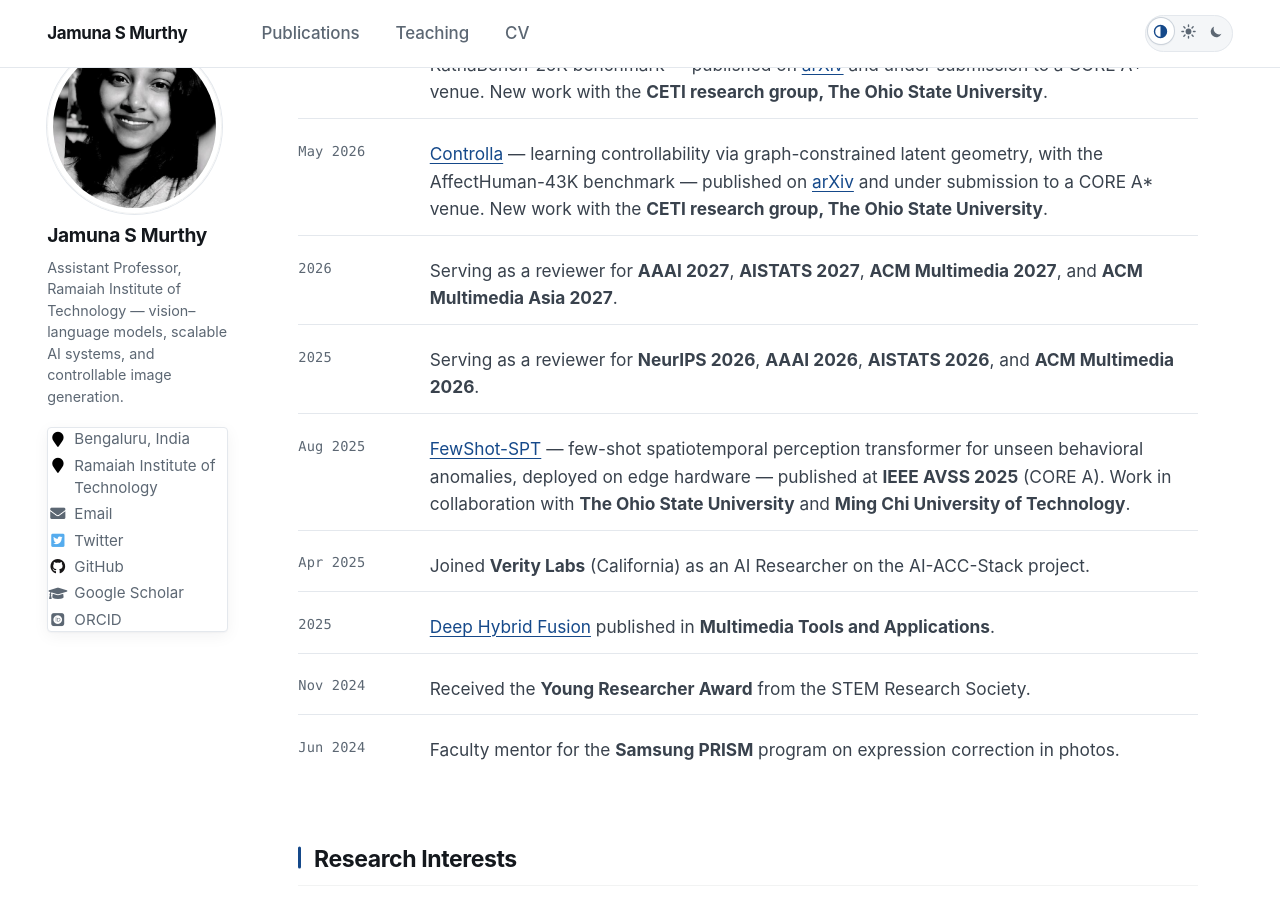
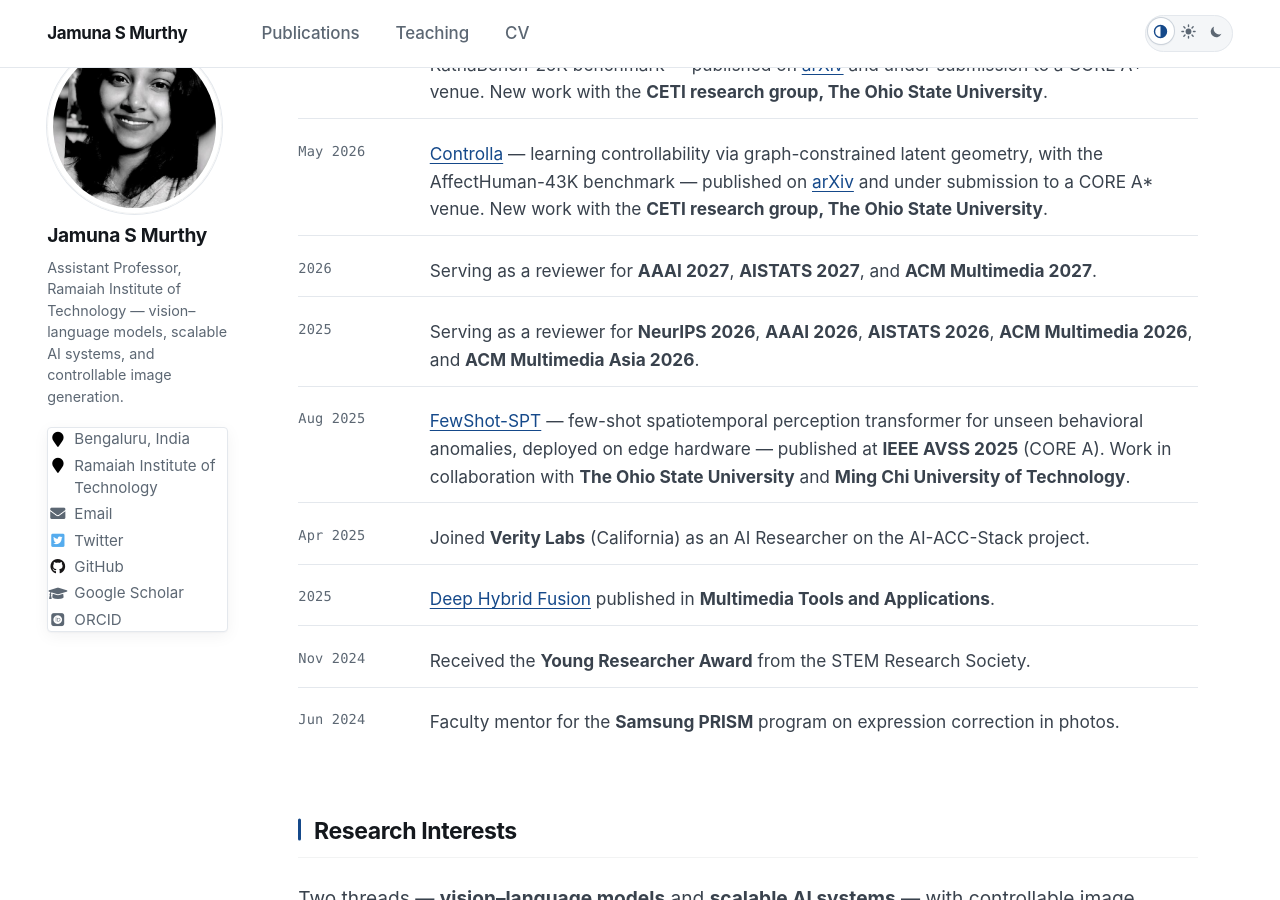
Before and after one commit to JamunaSMurthy/JamunaSMurthy.github.io, a Jekyll site: the page built from _pages/about.md, in a window 1280 px wide and 900 px high, scrolled down 992 px. Built offline with Jekyll 4.4.1, drawn with Linux system fonts in a browser that asks for light colours; some web fonts are replaced.

Commit message:
Correct ACM Multimedia Asia reviewing years to 2025 and 2026
Co-Authored-By: Claude Opus 5.5 <noreply@anthropic.com>

```diff
--- a/_pages/about.md
+++ b/_pages/about.md
@@ -66,12 +66,12 @@ I received my M.Tech. from Ramaiah Institute of Technology, where my thesis won
   <li>
     <span class="ak-news__date">2026</span>
     Serving as a reviewer for <strong>AAAI 2027</strong>, <strong>AISTATS 2027</strong>,
-    <strong>ACM Multimedia 2027</strong>, and <strong>ACM Multimedia Asia 2027</strong>.
+    and <strong>ACM Multimedia 2027</strong>.
   </li>
   <li>
     <span class="ak-news__date">2025</span>
     Serving as a reviewer for <strong>NeurIPS 2026</strong>, <strong>AAAI 2026</strong>, <strong>AISTATS 2026</strong>,
-    and <strong>ACM Multimedia 2026</strong>.
+    <strong>ACM Multimedia 2026</strong>, and <strong>ACM Multimedia Asia 2026</strong>.
   </li>
   <li>
     <span class="ak-news__date">Aug 2025</span>
@@ -362,7 +362,7 @@ I received my M.Tech. from Ramaiah Institute of Technology, where my thesis won
     </tr>
     <tr>
       <th scope="row">ACM Multimedia Asia</th>
-      <td>2026, 2027</td>
+      <td>2025, 2026</td>
     </tr>
   </tbody>
 </table>
```
Also changed, not shown: _pages/cv.md (+1 -1 lines), 1 other file.
